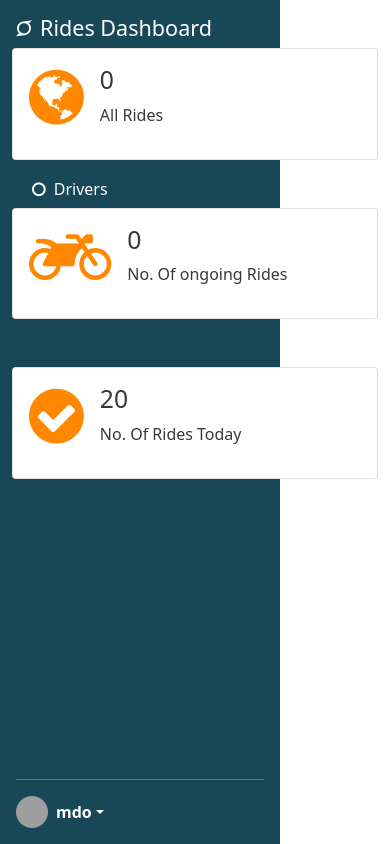
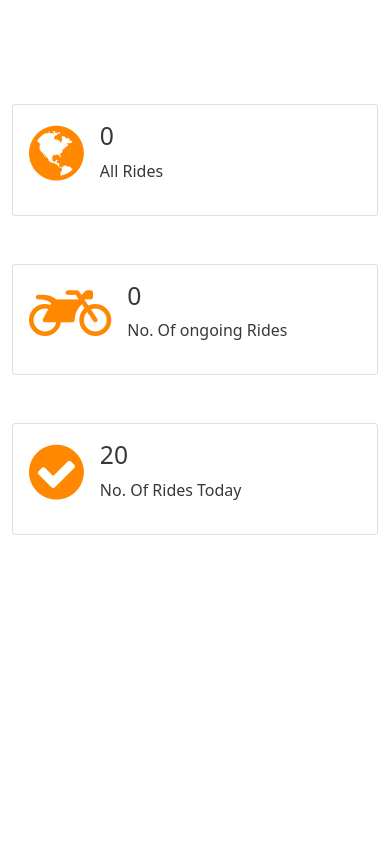
Before and after one commit to brianwachira/rides-frontend, a React (Create React App) app: page / in a window 390 px wide. Built offline with nearby package versions, Linux system fonts and the light colour scheme; no server answers; sample sign-in values are in the browser's storage; grey boxes are pictures that could not be loaded.

Commit message:
[FIX] add responsive sidebar collapse for small viewport

```diff
--- a/src/Components/SideBar/SideBar.js
+++ b/src/Components/SideBar/SideBar.js
@@ -1,12 +1,23 @@
-import React from 'react'
+import React, { useState } from 'react'
 import './SideBar.scss'
 import { NavLink } from 'react-router-dom'
 
 const SideBar = () => {
 
+    const [collapsed, setCollapsed] = useState(false)
     return (
         <>
-            <nav className="main-nav">
+            <nav className="navbar navbar-dark bg-blue d-flex d-md-none ">
+                <div className="container-fluid">
+                    <button className="navbar-toggler" type="button" aria-controls="navbarToggleExternalContent" aria-expanded="false" aria-label="Toggle navigation"
+                    onClick={(event)=> {
+                        event.preventDefault()
+                        setCollapsed(!collapsed)}}>
+                    <span className="navbar-toggler-icon"></span>
+                    </button>
+                </div>
+            </nav>
+            <nav className={collapsed === true ? 'main-nav collapse show' : 'main-nav collapse d-md-flex'} >
                 <div className="d-flex flex-column flex-shrink-0 p-3 text-white bg-sidebar" style={{ width: '280px' }}>
                     <a href="/" className="d-flex align-items-center mb-3 mb-md-0 me-md-auto text-white text-decoration-none">
                         <i class="fa fa-superpowers me-2" aria-hidden="true"></i>
--- a/src/Components/SideBar/SideBar.scss
+++ b/src/Components/SideBar/SideBar.scss
@@ -8,6 +8,7 @@
     overflow-x: auto;
     overflow-y: hidden;
     position: fixed;
+    z-index: 1;
   }
 
   .b-example-divider {
@@ -80,3 +81,9 @@
 
   .fw-semibold { font-weight: 600; }
   .lh-tight { line-height: 1.25; }
+
+    @media only screen and (min-width : 768px) {
+      .collapse{
+        display: flex;
+      }
+    }
```
